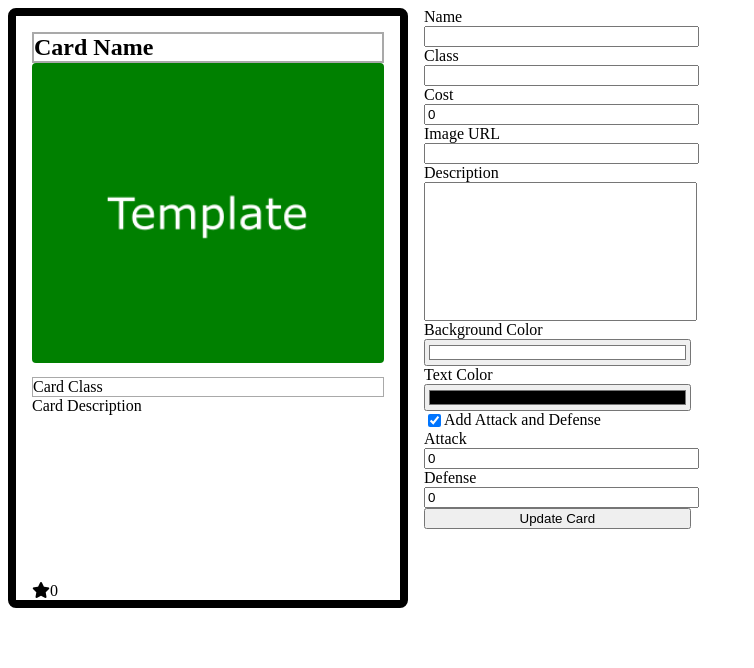
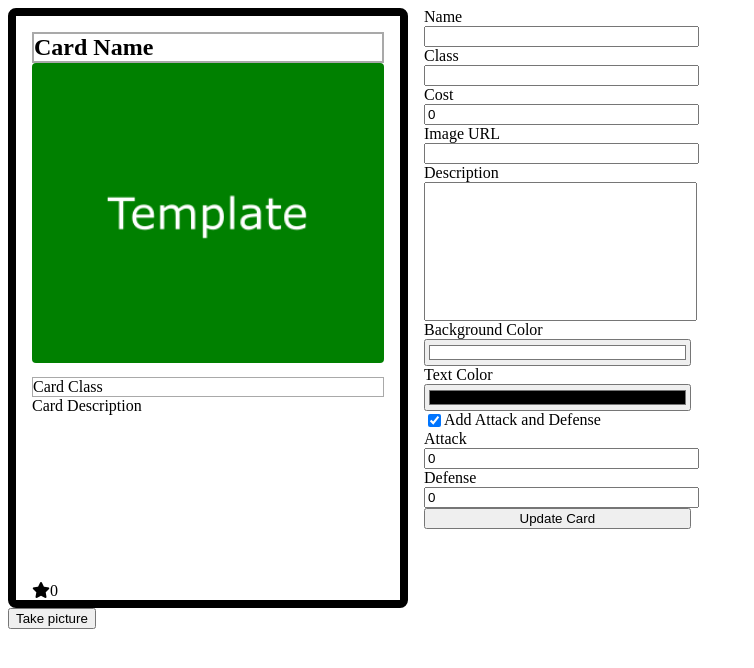
Before and after one commit to markov98/trading-card-editor, an Angular app: page / in a window 1280 px wide. Shown: the top 668 px of the page, without its empty margins (0-754 px from the left). Built offline with nearby package versions, Linux system fonts and the light colour scheme.

Commit message:
added capturing image functionality

```diff
--- a/package.json
+++ b/package.json
@@ -18,6 +18,7 @@
     "@angular/platform-browser": "^17.3.0",
     "@angular/platform-browser-dynamic": "^17.3.0",
     "@angular/router": "^17.3.0",
+    "html2canvas": "^1.4.1",
     "rxjs": "~7.8.0",
     "tslib": "^2.3.0",
     "zone.js": "~0.14.3"
--- a/src/app/card-template/card-template.component.html
+++ b/src/app/card-template/card-template.component.html
@@ -1,4 +1,4 @@
-<div class="card" [style.background-color]="cardValues.backgroundColor" [style.color]="cardValues.textColor">
+<div class="card" #card [style.background-color]="cardValues.backgroundColor" [style.color]="cardValues.textColor">
     <h2>{{cardValues.name}}</h2>
     <img src="{{cardValues.imgUrl || '../../assets/test-img.png'}}" alt="Card Image">
     <p class="card-class">{{cardValues.class}}</p>
@@ -11,3 +11,4 @@
         </ng-container>
     </div>
 </div>
+<button (click)="captureImage()">Take picture</button>
--- a/src/app/card-template/card-template.component.ts
+++ b/src/app/card-template/card-template.component.ts
@@ -1,20 +1,32 @@
-import { Component } from '@angular/core';
+import { Component, ElementRef, ViewChild } from '@angular/core';
 import { CardValuesService } from '../card-values.service';
 import { CardInfo } from '../types/CardInfo';
 import { CommonModule } from '@angular/common';
+import html2canvas from 'html2canvas';
 
 @Component({
   selector: 'app-card-template',
   standalone: true,
   imports: [CommonModule],
   templateUrl: './card-template.component.html',
-  styleUrl: './card-template.component.css'
+  styleUrls: ['./card-template.component.css']
 })
 export class CardTemplateComponent {
+  @ViewChild('card') cardTemplate!: ElementRef;
 
   get cardValues(): CardInfo {
     return this.valuesService.cardValues;
   }
 
-  constructor (private valuesService: CardValuesService) { }
+  constructor(private valuesService: CardValuesService) { }
+
+  captureImage() {
+    html2canvas(this.cardTemplate.nativeElement).then(canvas => {
+      const image = canvas.toDataURL('image/png');
+      const link = document.createElement('a');
+      link.href = image;
+      link.download = 'card_image.png';
+      link.click();
+    });
+  }
 }
```
Also changed, not shown: 1 other file (tests, documents, lock files or other folders).
